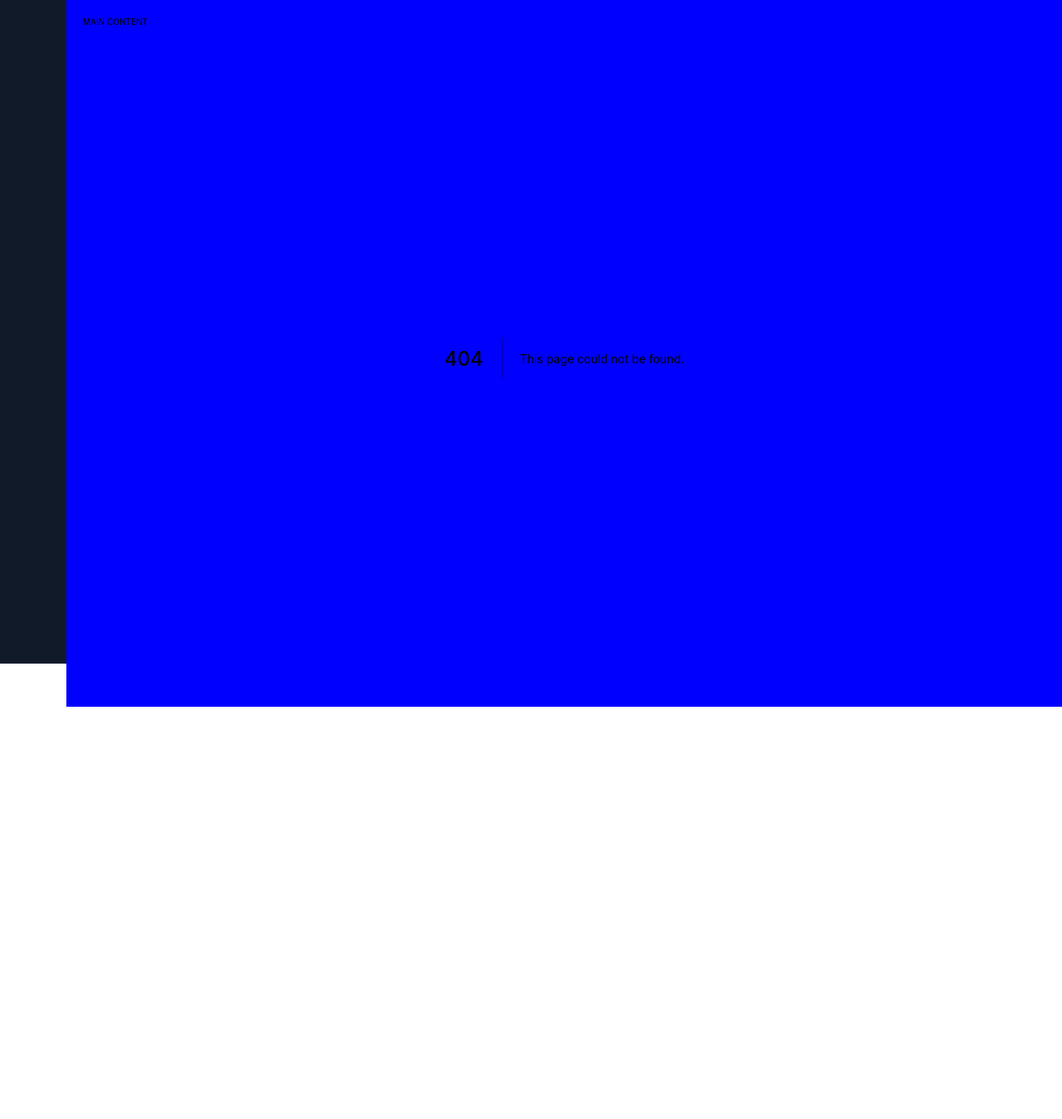
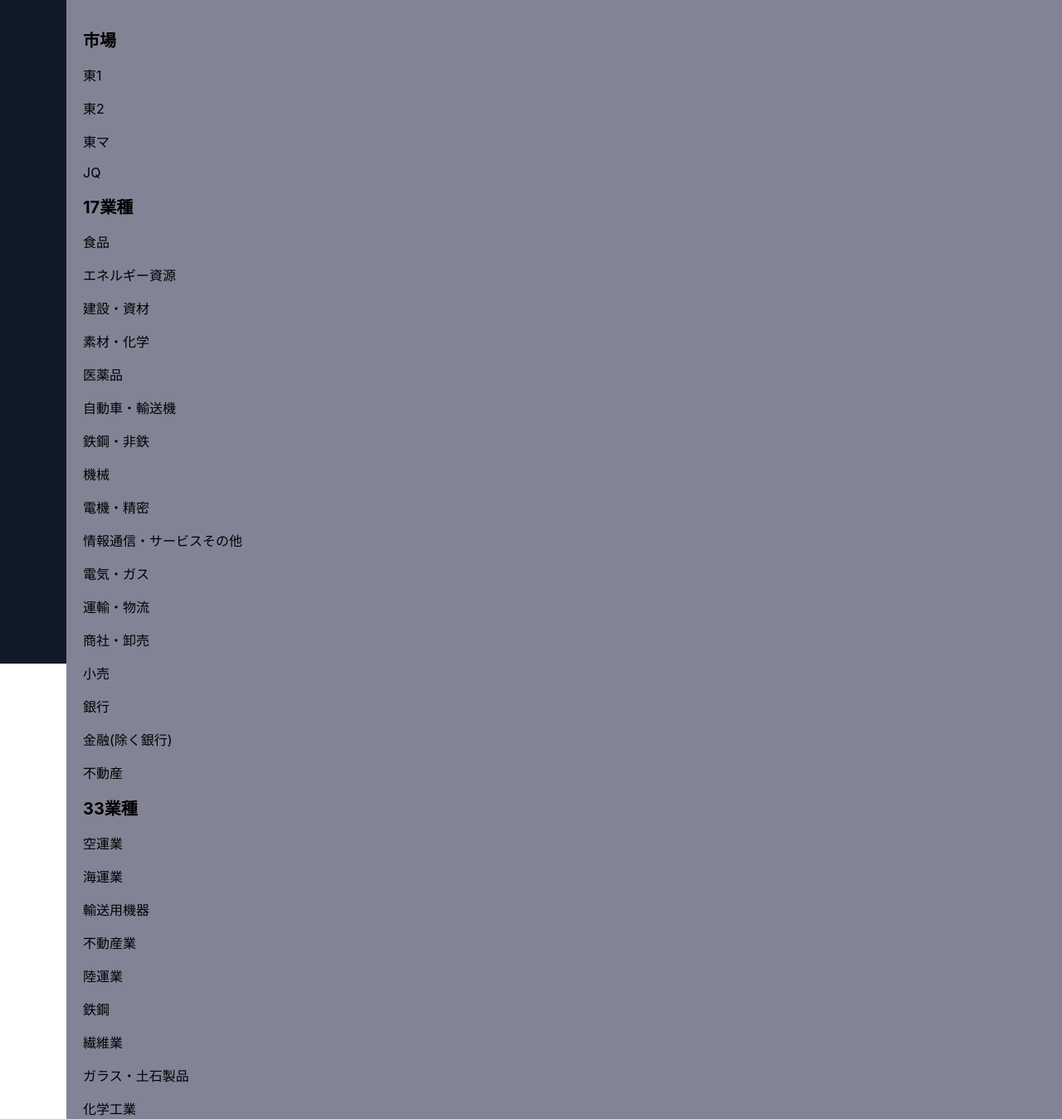
Before and after one commit to tomohiro3/kabunseki-frontend, a Next.js app: page /search in a window 1280 px wide. Before the commit this address had no page. Shown: the top 1349 px of the page at 83% size. Before the commit the page ends 852 px from the top, so only its background shows below. Built offline with nearby package versions, Linux system fonts and the light colour scheme.

Commit message:
Added search page component and put categgories

```diff
--- a/components/atoms/Icon.tsx
+++ b/components/atoms/Icon.tsx
@@ -12,8 +12,9 @@ export const Icon: React.FC<IconProps> = props => {
     </StyledSvg>
   )
 }
-export const MediumIcon: React.FC<IconProps> = props => <Icon size={42} fill={props.primary ? color.primary : props.fill} iconName={props.iconName} />;
+export const MediumIcon: React.FC<IconProps> = props => <Icon size={38} fill={props.primary ? color.primary : props.fill} iconName={props.iconName} />;
 
+// Might not need this ?
 const StyledSvg = styled.svg<SvgProps>`
   ${props => (props.fill ? "fill: props.fill" : undefined)}
 `
--- a/components/templates/Layout.tsx
+++ b/components/templates/Layout.tsx
@@ -5,13 +5,12 @@ import { List } from "../atoms/List";
 import { MediumIcon } from "../atoms/Icon";
 
 export default function Layout({children}) {
-  // console.log((id) => Icons(id));
   return(
     <>
       {/* <header>
         HEADER
       </header> */}
-      <div className={styles.wrap}>
+      <div className={styles.container}>
         <nav>
           <List>
             <li>
@@ -45,7 +44,6 @@ export default function Layout({children}) {
           </List>
         </nav>
         <main>
-          MAIN CONTENT
           {children}
         </main>
       </div>
--- /dev/null
+++ b/pages/search/index.tsx
@@ -0,0 +1,68 @@
+import React from "react";
+import styles from "../../styles/Search.module.scss";
+
+export default function Search() {
+
+  return(
+    <div className={styles.container}>
+      <h1>市場</h1>
+      <p>東1</p>
+      <p>東2</p>
+      <p>東マ</p>
+      <p>JQ</p>
+      <h1>17業種</h1>
+      <p>食品</p>
+      <p>エネルギー資源</p>
+      <p>建設・資材</p>
+      <p>素材・化学</p>
+      <p>医薬品</p>
+      <p>自動車・輸送機</p>
+      <p>鉄鋼・非鉄</p>
+      <p>機械</p>
+      <p>電機・精密</p>
+      <p>情報通信・サービスその他</p>
+      <p>電気・ガス</p>
+      <p>運輸・物流</p>
+      <p>商社・卸売</p>
+      <p>小売</p>
+      <p>銀行</p>
+      <p>金融(除く銀行)</p>
+      <p>不動産</p>
+      <h1>33業種</h1>
+      <p>空運業</p>
+      <p>海運業</p>
+      <p>輸送用機器</p>
+      <p>不動産業</p>
+      <p>陸運業</p>
+      <p>鉄鋼</p>
+      <p>繊維業</p>
+      <p>ガラス・土石製品</p>
+      <p>化学工業</p>
+      <p>その他金融業</p>
+      <p>金属製品</p>
+      <p>建設業</p>
+      <p>精密機器</p>
+      <p>機械</p>
+      <p>銀行業</p>
+      <p>食料品</p>
+      <p>証券業</p>
+      <p>保険業</p>
+      <p>石油・石炭製品</p>
+      <p>倉庫・運輸関連業</p>
+      <p>非鉄金属</p>
+      <p>電気機器</p>
+      <p>医薬品</p>
+      <p>ゴム製品</p>
+      <p>小売業</p>
+      <p>卸売業</p>
+      <p>水産・農林業</p>
+      <p>パルプ・紙</p>
+      <p>電力・ガス業</p>
+      <p>鉱業</p>
+      <p>その他製品</p>
+      <p>サービス業</p>
+      <p>情報・通信業</p>
+    </div>
+  )
+
+};
--- a/styles/Layout.module.scss
+++ b/styles/Layout.module.scss
@@ -1,13 +1,29 @@
 @use 'variables';
+
+.container {
+  // margin-top: variables.$header-height;
+  display: flex;
+}
+
+main {
+  min-height: 100vh;
+  margin-left: variables.$nav-width;
+  padding: 20px;
+  background-color: rgb(131, 131, 150);
+  width: 100%;
+}
+
+nav {
+  position: fixed;
+  left: 0;
+  width: variables.$nav-width;
+  height: 100%;
+  padding: 25px 10px;
+  background-color: #111a29;
+}
 
 nav ul li {
   &:not(last-of-type) {
-    padding-bottom: 30px;
+    padding-bottom: 24px;
   }
 }
-
-.wrap {
-  // margin-top: variables.$header-height;
-  display: flex;
-  height: 100%;
-}
--- /dev/null
+++ b/styles/Search.module.scss
@@ -0,0 +1,3 @@
+.container {
+
+}
--- a/styles/globals.scss
+++ b/styles/globals.scss
@@ -25,30 +25,22 @@ ol {
   padding: 0;
 }
 
-header {
-  top: 0;
-  position: fixed;
-  background-color: orangered;
-  width: 100%;
-  height: variables.$header-height;
-}
+// li {
+//   display: inline-block;
+// }
 
-main {
-  margin-left: variables.$nav-width;
-  padding: 20px;
-  background-color: blue;
-  width: 100%;
-}
-
-nav {
-  position: fixed;
-  left: 0;
-  width: variables.$nav-width;
-  height: 100%;
-  padding: 25px 10px;
-  background-color: #111a29;
+p {
+  font-size: 1.6rem;
 }
 
 * {
   box-sizing: border-box;
 }
+
+// header {
+//   top: 0;
+//   position: fixed;
+//   background-color: orangered;
+//   width: 100%;
+//   height: variables.$header-height;
+// }
```
Also changed, not shown: styles/Home.module.scss (+106 -105 lines), types/moleceules/index.ts (deleted).
